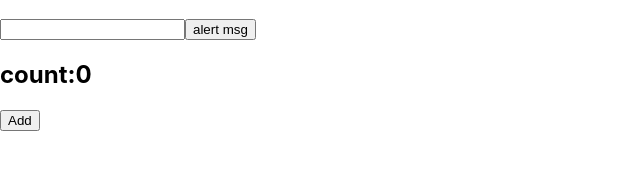
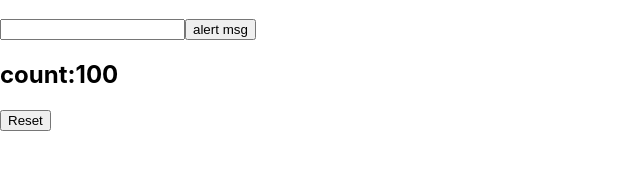
Before and after one commit to Nirmalkumar-99/ekart, a React (Create React App) app: page / in a window 1280 px wide. Shown: the part 205-374 px from the top of the page, without its empty margins (0-640 px from the left). Built offline with nearby package versions, Linux system fonts and the light colour scheme.

Commit message:
Indecision state completed

```diff
--- a/src/index.js
+++ b/src/index.js
@@ -64,14 +64,14 @@ class Increa extends React.Component
     super(props);
     this.inc=this.inc.bind(this);
     this.state={
-      count: 0
+      count: 100
     };
   }
   inc()
   {
     this.setState((prevstate)=>{
       return{
-        count:prevstate.count +1
+        count:0
       };
     });
   }
@@ -80,7 +80,7 @@ class Increa extends React.Component
     return(
       <div>
         <h2>count:{this.state.count}</h2>
-        <button onClick={this.inc} >Add</button>
+        <button onClick={this.inc} >Reset</button>
       </div>
     );
   }
```
Also changed, not shown: 1 other file (tests, documents, lock files or other folders).
